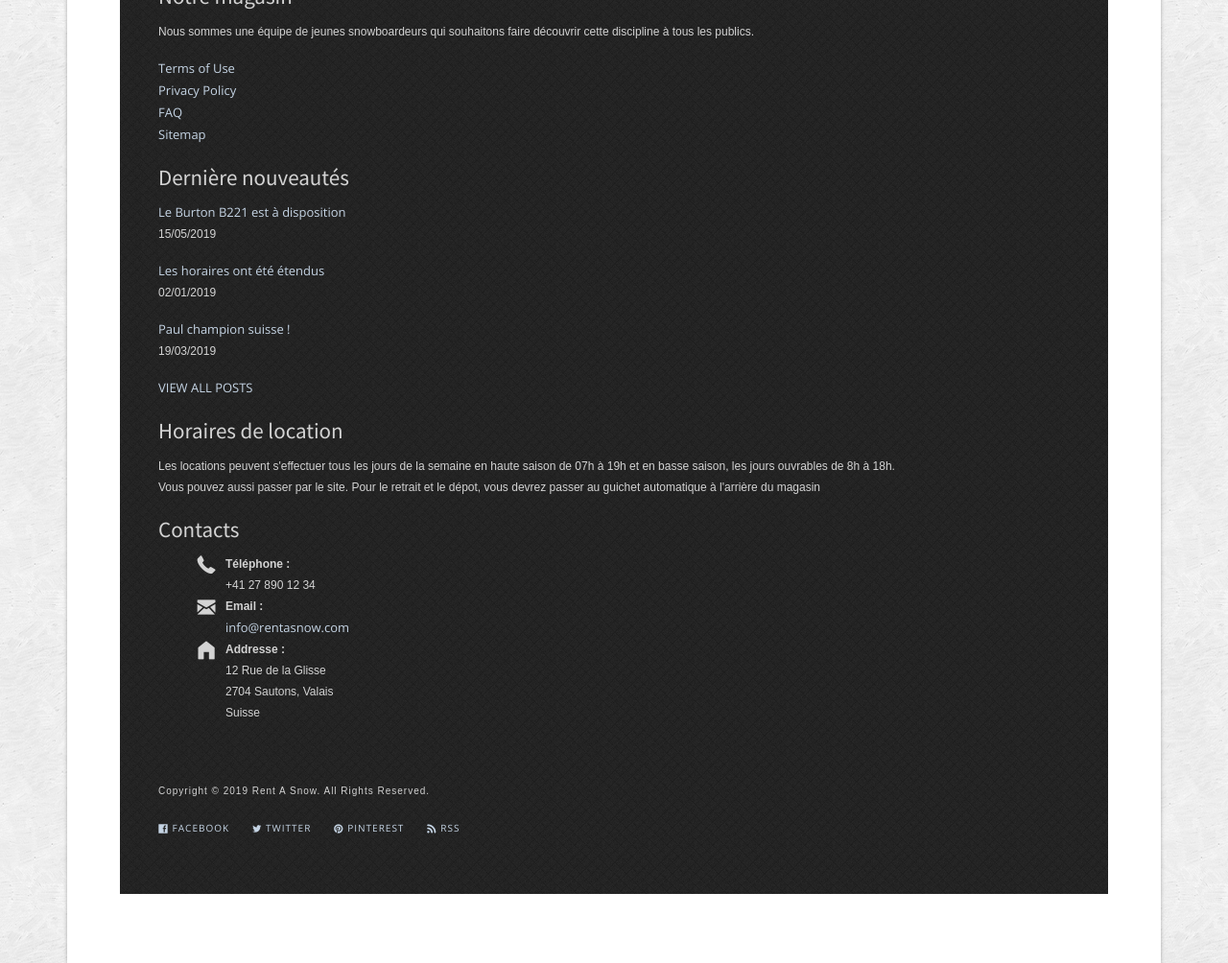
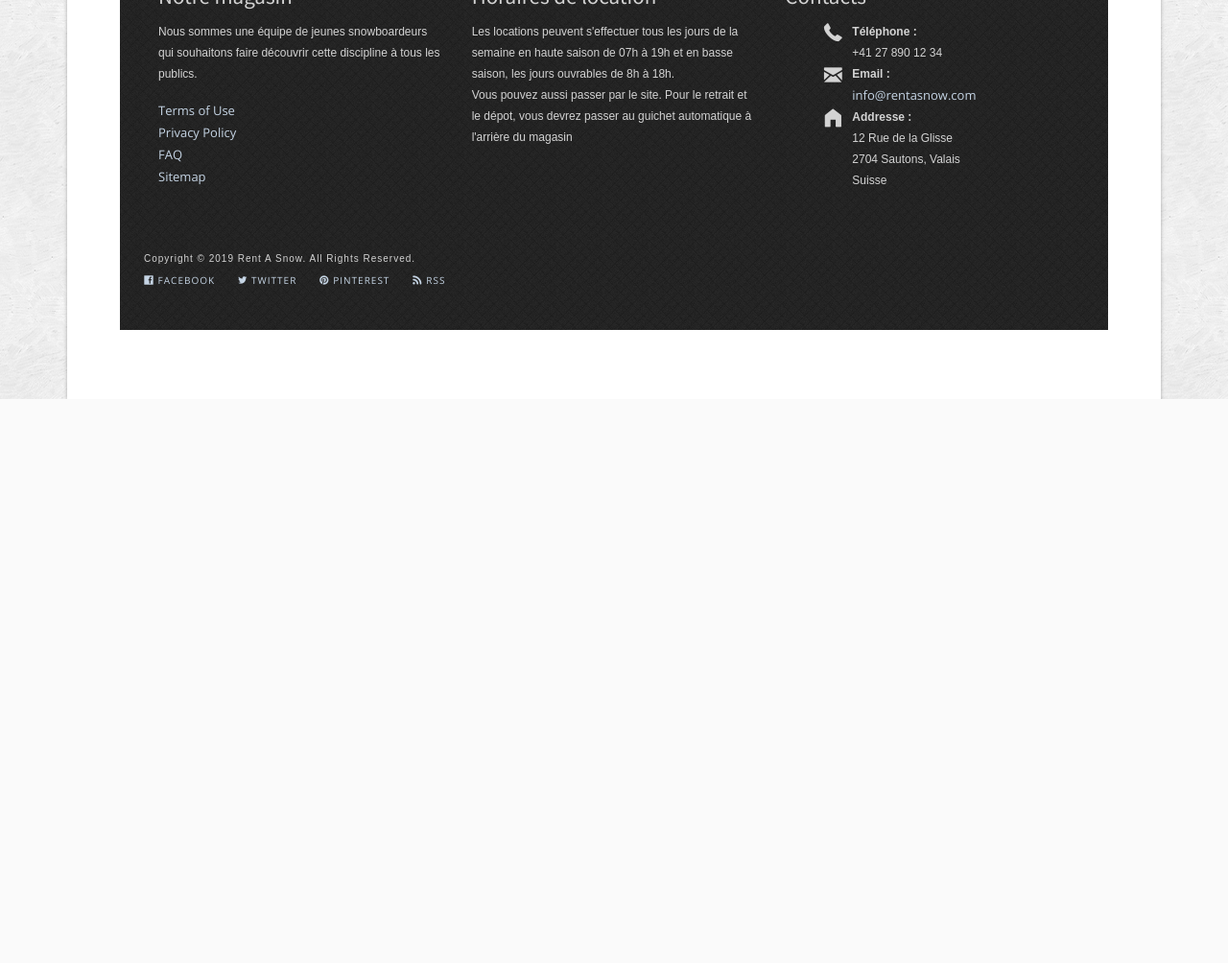
Before and after one commit to samuelroland/ICT-133-RentASnow, a PHP site: page / in a window 1280 px wide. Shown: the part 799-1803 px from the top of the page at 96% size. After the commit the page ends 1215 px from the top, so only its background shows below. Run offline with PHP 8.4, Linux system fonts and the light colour scheme; data that the repository does not hold is empty; some libraries are stand-ins or nearby versions.

Commit message:
Getting there...

```diff
--- a/view/gabarit.php
+++ b/view/gabarit.php
@@ -2,7 +2,7 @@
 <html>
 <head>
     <meta charset="utf-8">
-    <title><?=$title;?></title>
+    <title><?= $title; ?></title>
     <meta name="viewport" content="width=device-width, initial-scale=1.0">
 
     <link href="node_modules/bootstrap/dist/css/bootstrap.css" rel="stylesheet">
@@ -10,13 +10,13 @@
     <link href="node_modules/bootstrap/dist/css/bootstrap-reboot.css" rel="stylesheet">
 
     <!-- Icons -->
-    <link href="assets/icons/general/stylesheets/general_foundicons.css" media="screen" rel="stylesheet" type="text/css" />
-    <link href="assets/icons/social/stylesheets/social_foundicons.css" media="screen" rel="stylesheet" type="text/css" />
+    <link href="assets/icons/general/stylesheets/general_foundicons.css" media="screen" rel="stylesheet" type="text/css"/>
+    <link href="assets/icons/social/stylesheets/social_foundicons.css" media="screen" rel="stylesheet" type="text/css"/>
 
     <link rel="stylesheet" href="assets/fontawesome/css/font-awesome.min.css">
 
-    <link href="assets/carousel/style.css" rel="stylesheet" type="text/css" />
-    <link href="assets/camera/css/camera.css" rel="stylesheet" type="text/css" />
+    <link href="assets/carousel/style.css" rel="stylesheet" type="text/css"/>
+    <link href="assets/camera/css/camera.css" rel="stylesheet" type="text/css"/>
 
     <link href="http://fonts.googleapis.com/css?family=Syncopate" rel="stylesheet" type="text/css">
     <link href="http://fonts.googleapis.com/css?family=Abel" rel="stylesheet" type="text/css">
@@ -25,7 +25,11 @@
     <link href="http://fonts.googleapis.com/css?family=Pontano+Sans" rel="stylesheet" type="text/css">
     <link href="http://fonts.googleapis.com/css?family=Oxygen" rel="stylesheet" type="text/css">
 
-    <link href="css/subtlepatterns/custom.css" rel="stylesheet" type="text/css" />
+    <link href="css/subtlepatterns/custom.css" rel="stylesheet" type="text/css"/>
+
+    <script src="node_modules/jquery/dist/jquery.js"></script>
+    <script src="node_modules/bootstrap/dist/js/bootstrap.js"></script>
+
 </head>
 <body id="pageBody">
 
@@ -37,7 +41,7 @@
         <div class="row-fluid">
             <div class="span12">
                 <div id="divLogo" class="pull-left">
-                    <a href="index.php" id="divSiteTitle">Rent A Snow</a><br />
+                    <a href="index.php" id="divSiteTitle">Rent A Snow</a><br/>
                     <a href="index.php" id="divTagLine">La glisse à moindre coût</a>
                 </div>
                 <div id="divMenuRight" class="pull-right">
@@ -62,7 +66,7 @@
             <div class="divPanel notop page-content">
                 <div class="row-fluid">
                     <div class="span12" id="divMain">
-                        <?=$content; ?>
+                        <?= $content; ?>
                     </div>
                 </div>
                 <div id="footerInnerSeparator"></div>
@@ -73,98 +77,69 @@
 
         <div id="divFooter" class="footerArea">
             <div class="divPanel">
-                <div class="row-fluid">
-                    <div class="span3" id="footerArea1">
+                <div class="row">
+                    <div class="col-4" id="footerArea1">
                         <h3>Notre magasin</h3>
                         <p>Nous sommes une équipe de jeunes snowboardeurs qui souhaitons faire découvrir cette discipline à tous les publics.</p>
                         <p>
-                            <a href="#" title="Terms of Use">Terms of Use</a><br />
-                            <a href="#" title="Privacy Policy">Privacy Policy</a><br />
-                            <a href="#" title="FAQ">FAQ</a><br />
+                            <a href="#" title="Terms of Use">Terms of Use</a><br/>
+                            <a href="#" title="Privacy Policy">Privacy Policy</a><br/>
+                            <a href="#" title="FAQ">FAQ</a><br/>
                             <a href="#" title="Sitemap">Sitemap</a>
                         </p>
                     </div>
 
-                    <div class="span3" id="footerArea2">
-                        <h3>Dernière nouveautés</h3>
-                        <p>
-                            <a href="#" title="">Le Burton B221 est à disposition</a><br />
-                            <span style="text-transform:none;">15/05/2019</span>
-                        </p>
-                        <p>
-                            <a href="#" title="">Les horaires ont été étendus</a><br />
-                            <span style="text-transform:none;">02/01/2019</span>
-                        </p>
-                        <p>
-                            <a href="#" title="">Paul champion suisse !</a><br />
-                            <span style="text-transform:none;">19/03/2019</span>
-                        </p>
-                        <p>
-                            <a href="#" title="">VIEW ALL POSTS</a>
-                        </p>
-                    </div>
-
-                    <div class="span3" id="footerArea3">
+                    <div class="col-4" id="footerArea3">
                         <h3>Horaires de location</h3>
                         <p>Les locations peuvent s'effectuer tous les jours de la semaine en haute saison de 07h à 19h et en basse saison, les jours ouvrables de 8h à 18h.<br>
                             Vous pouvez aussi passer par le site. Pour le retrait et le dépot, vous devrez passer au guichet automatique à l'arrière du magasin</p>
                     </div>
 
-                    <div class="span3" id="footerArea4">
+                    <div class="col-4" id="footerArea4">
                         <h3>Contacts</h3>
 
                         <ul id="contact-info">
                             <li>
                                 <i class="general foundicon-phone icon"></i>
                                 <span class="field">Téléphone :</span>
-                                <br />
+                                <br/>
                                 +41 27 890 12 34
                             </li>
                             <li>
                                 <i class="general foundicon-mail icon"></i>
                                 <span class="field">Email :</span>
-                                <br />
+                                <br/>
                                 <a href="mailto:info@rentasnow.com" title="Email">info@rentasnow.com</a>
                             </li>
                             <li>
                                 <i class="general foundicon-home icon" style="margin-bottom:50px"></i>
                                 <span class="field">Addresse :</span>
-                                <br />
-                                12 Rue de la Glisse<br />
-                                2704 Sautons, Valais<br />
+                                <br/>
+                                12 Rue de la Glisse<br/>
+                                2704 Sautons, Valais<br/>
                                 Suisse
                             </li>
                         </ul>
                     </div>
 
                 </div>
-                <br /><br />
+                <br/><br/>
 
-                <div class="row-fluid">
-                    <div class="span12">
-                        <p class="copyright">Copyright © 2019 Rent A Snow. All Rights Reserved.</p>
-                        <p class="social_bookmarks">
-                            <a href="#"><i class="social foundicon-facebook"></i> Facebook</a>
-                            <a href=""><i class="social foundicon-twitter"></i> Twitter</a>
-                            <a href="#"><i class="social foundicon-pinterest"></i> Pinterest</a>
-                            <a href="#"><i class="social foundicon-rss"></i> Rss</a>
-                        </p>
+                <div class="row text-center">
+                    <div class="copyright">Copyright © 2019 Rent A Snow. All Rights Reserved.</div>
+                </div>
+                <div class="row text-center">
+                    <div class="social_bookmarks">
+                        <a href="#"><i class="social foundicon-facebook"></i> Facebook</a>
+                        <a href=""><i class="social foundicon-twitter"></i> Twitter</a>
+                        <a href="#"><i class="social foundicon-pinterest"></i> Pinterest</a>
+                        <a href="#"><i class="social foundicon-rss"></i> Rss</a>
                     </div>
                 </div>
             </div>
         </div>
     </div>
-    <br /><br /><br />
-
-    <script src="node_modules/jquery/dist/jquery.js"></script>
-    <script src="node_modules/bootstrap/dist/js/bootstrap.js"></script>
-
-
-    <script src="assets/carousel/jquery.carouFredSel-6.2.0-packed.js" type="text/javascript"></script>
-    <script type="text/javascript">$('#list_photos').carouFredSel({ responsive: true, width: '100%', scroll: 2, items: {width: 320,visible: {min: 2, max: 6}} });</script>
-    <script src="assets/camera/scripts/camera.min.js" type="text/javascript"></script>
-    <script src="assets/easing/jquery.easing.1.3.js" type="text/javascript"></script>
-    <script type="text/javascript">function startCamera() {$('#camera_wrap').camera({ fx: 'scrollLeft', time: 2000, loader: 'none', playPause: false, navigation: true, height: '35%', pagination: true });}$(function(){startCamera()});</script>
+    <br/><br/><br/>
 
 </body>
 </html>
--- a/view/home.php
+++ b/view/home.php
@@ -14,13 +14,13 @@ $title = "RentASnow - Accueil";
         <div id="headerSeparator"></div>
         <div class="camera_full_width">
             <div id="camera_wrap">
-                    <div data-src="view/images/slider/slider-images/5.jpg">
+                <div data-src="view/images/slider/5.jpg">
                     <div class="camera_caption fadeFromBottom cap1">Les derniers modèles toujours à disposition.</div>
                 </div>
-                    <div data-src="view/images/slider/slider-images/1.jpg">
+                <div data-src="view/images/slider/1.jpg">
                     <div class="camera_caption fadeFromBottom cap2">Découvrez des paysages fabuleux avec des sensations.</div>
                 </div>
-                    <div data-src="view/images/slider/slider-images/2.jpg"></div>
+                <div data-src="view/images/slider/2.jpg"></div>
             </div>
             <br style="clear:both"/>
             <div style="margin-bottom:40px"></div>
@@ -29,6 +29,19 @@ $title = "RentASnow - Accueil";
     </div>
 </div>
 
+<script src="assets/carousel/jquery.carouFredSel-6.2.0-packed.js" type="text/javascript"></script>
+<script type="text/javascript">$('#list_photos').carouFredSel({responsive: true, width: '100%', scroll: 2, items: {width: 320, visible: {min: 2, max: 6}}});</script>
+<script src="assets/camera/scripts/camera.min.js" type="text/javascript"></script>
+<script src="assets/easing/jquery.easing.1.3.js" type="text/javascript"></script>
+<script type="text/javascript">function startCamera()
+    {
+        $('#camera_wrap').camera({fx: 'scrollLeft', time: 2000, loader: 'none', playPause: false, navigation: true, height: '35%', pagination: true});
+    }
+
+    $(function () {
+        startCamera()
+    });</script>
+
 <?php
 $content = ob_get_clean();
 require "gabarit.php";
```
Lines whose indentation alone changed are shown as unchanged.
